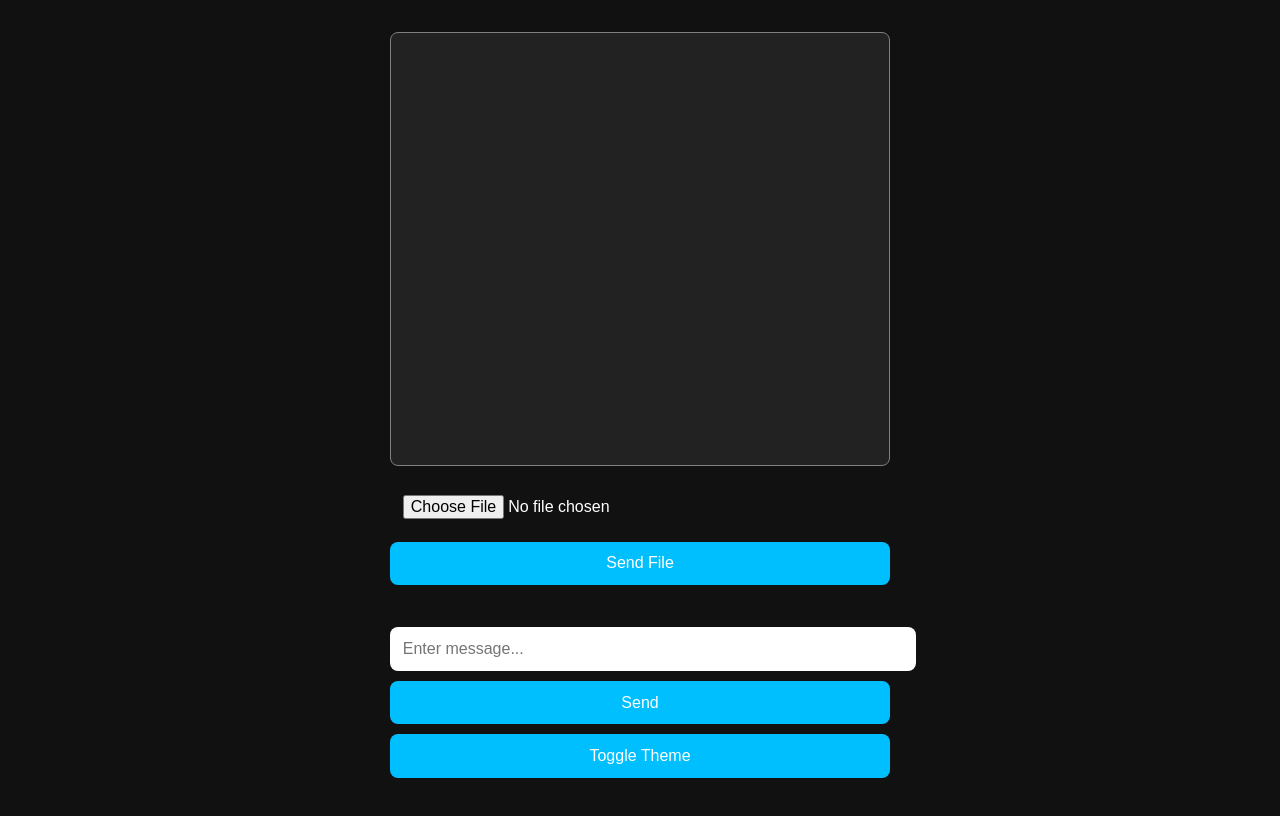
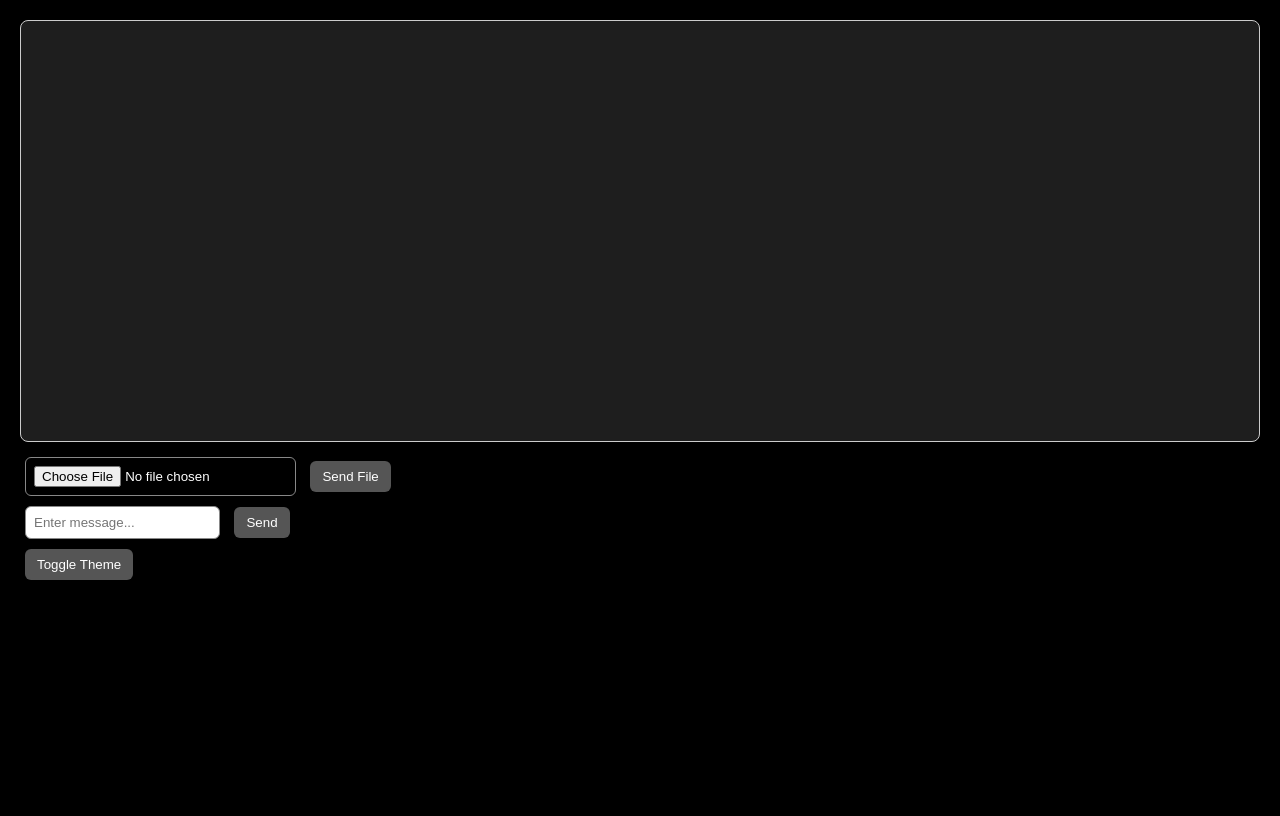
Before and after one commit to x12fr/chatklvz, a website: page chat.html in a window 1280 px wide. Drawn offline with nearby package versions, Linux system fonts and the light colour scheme; no server answers.

Commit message:
Update style.css

```diff
--- a/style.css
+++ b/style.css
@@ -1,53 +1,55 @@
 body {
+  font-family: Arial, sans-serif;
   margin: 0;
-  font-family: 'Segoe UI', sans-serif;
-  background-color: #111;
+  padding: 0;
+}
+
+.chat-container {
+  padding: 20px;
+}
+
+.chat-box {
+  height: 400px;
+  overflow-y: auto;
+  border: 1px solid #ccc;
+  background-color: #1e1e1e;
   color: white;
+  padding: 10px;
+  border-radius: 8px;
+}
+
+.input-area {
+  margin-top: 10px;
+}
+
+input[type="text"], input[type="file"] {
+  padding: 8px;
+  margin: 5px;
+  border-radius: 6px;
+  border: 1px solid #888;
+}
+
+button {
+  padding: 8px 12px;
+  background-color: #555;
+  color: white;
+  border: none;
+  border-radius: 6px;
+  margin: 5px;
+  cursor: pointer;
+  transition: background-color 0.3s ease;
+}
+
+button:hover {
+  background-color: #777;
 }
 
 body.light {
-  background-color: #f0f0f0;
+  background-color: #f4f4f4;
   color: black;
 }
 
-.form-container, .chat-container {
-  max-width: 500px;
-  margin: auto;
-  padding: 2em;
-  border-radius: 10px;
+body.dark {
+  background-color: #000;
+  color: white;
 }
-
-input, button {
-  display: block;
-  width: 100%;
-  margin: 10px 0;
-  padding: 0.8em;
-  border: none;
-  border-radius: 8px;
-  font-size: 1em;
-}
-
-button {
-  background-color: #00bfff;
-  color: white;
-  cursor: pointer;
-}
-
-.chat-box {
-  border: 1px solid gray;
-  height: 400px;
-  overflow-y: scroll;
-  padding: 1em;
-  margin-bottom: 1em;
-  background-color: #222;
-  border-radius: 8px;
-}
-
-.input-row {
-  display: flex;
-  gap: 10px;
-}
-
-.input-row input {
-  flex-grow: 1;
-}
```
